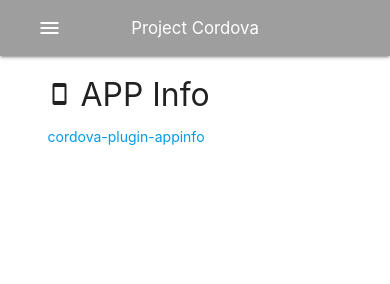
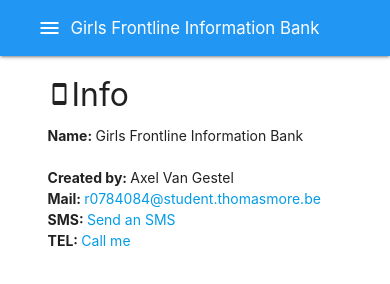
Before and after one commit to A-Van-Gestel/2APPAI1-CORDOVA-Project_Cordova_2020-2021, a website: page www/index.html in a window 390 px wide. Drawn offline with Linux system fonts and the light colour scheme; some packages are replaced by stand-ins of ours.

Commit message:
Updated: Info Tab (app name, creator, mail, sms & tel)

```diff
--- a/www/index.html
+++ b/www/index.html
@@ -7,13 +7,13 @@
     <link rel="stylesheet" href="https://fonts.googleapis.com/icon?family=Material+Icons">
     <link rel="stylesheet" href="css/materialize.1.0.0.min.css">
     <link rel="stylesheet" href="css/app.css">
-    <title>Project Cordova</title>
+    <title>Girls Frontline Information Bank</title>
 </head>
 <body>
 <header class="navbar-fixed">
-    <nav class="grey">
+    <nav class="blue">
         <div class="nav-wrapper container">
-            <a href="#!" class="brand-logo center">Project Cordova</a>
+            <a href="#!" class="brand-logo">Girls&nbsp;Frontline&nbsp;Information&nbsp;Bank</a>
             <a href="#!" data-target="nav-mobile" class="sidenav-trigger show-on-large">
                 <i class="material-icons">menu</i>
             </a>
@@ -30,7 +30,7 @@
             <p class="white-text email">GFIB ver. <span id="APP_info_version"></span></p>
         </div></li>
         <!-- sideNav Tab 1 -->
-        <li><a href="#!" data-show="tabAPPInfo" class="waves-effect"><i class="material-icons">smartphone</i>APP Info</a></li>
+        <li><a href="#!" data-show="tabAPPInfo" class="waves-effect"><i class="material-icons">smartphone</i>Info</a></li>
         <li><div class="divider"></div></li>
         <!-- sideNav Tab 2 -->
         <li><a href="#!" data-show="tab2" class="waves-effect"><i class="material-icons">build</i>Tab 2</a></li>
@@ -48,9 +48,19 @@
         <!-- Main Tab 1 -->
         <div class="row spa" id="tabAPPInfo">
             <div class="col s12">
-                <h4><i class="material-icons">smartphone</i> APP Info</h4>
-                <p><a href="https://www.npmjs.com/package/cordova-plugin-appinfo">cordova-plugin-appinfo</a></p>
-                <div id="APP_info_all"></div>
+                <h4><i class="material-icons">smartphone</i>Info</h4>
+                <div>
+                    <b>Name: </b>Girls Frontline Information Bank
+                    <div id="APP_info_all"></div>
+                </div>
+                <br>
+                <div>
+                    <b>Created by: </b>Axel Van Gestel<br>
+                    <b>Mail: </b><a href="mailto:r0784084@student.thomasmore.be">r0784084@student.thomasmore.be</a><br>
+                    <b>SMS: </b><a href="sms:+32483060747">Send an SMS</a><br>
+                    <b>TEL: </b><a href="tel:+32483060747">Call me</a>
+                </div>
+
             </div>
         </div>
 
--- a/www/js/app_info.js
+++ b/www/js/app_info.js
@@ -2,9 +2,9 @@ let AppInfo = function () {
     let init = function () {
 
         let data = `
-            <b>Application Identifier: </b>${navigator.appInfo.identifier}<br>
-            <b>Application Version: </b>${navigator.appInfo.version}<br>
-            <b>Application Build: </b>${navigator.appInfo.build}<br>
+            <b>Identifier: </b>${navigator.appInfo.identifier}<br>
+            <b>Version: </b>${navigator.appInfo.version}<br>
+            <b>Build: </b>${navigator.appInfo.build}<br>
         `;
         $('#APP_info_all').html(data);
         $('#APP_info_identifier').html(navigator.appInfo.identifier);
```
